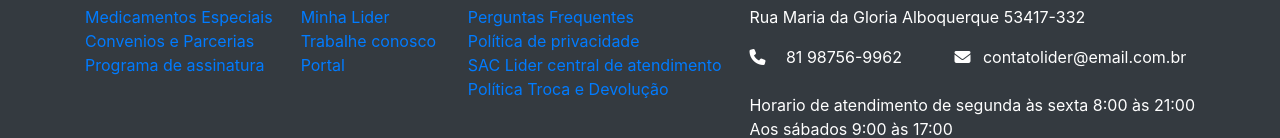
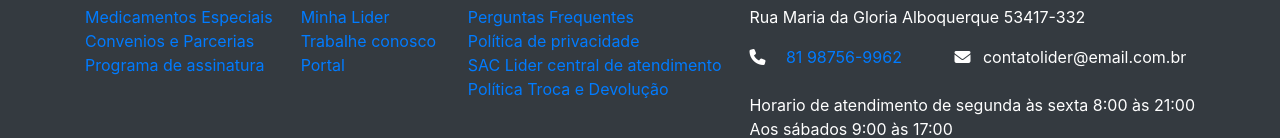
Before and after one commit to Srubens/farmacia-lider, a plain HTML site: page index.html in a window 1280 px wide. Shown: the part 3744-3882 px from the top of the page. Drawn offline with Linux system fonts and the light colour scheme; some packages are replaced by stand-ins of ours; a script that the page names is missing.

Commit message:
add link externo

```diff
--- a/index.html
+++ b/index.html
@@ -365,7 +365,10 @@
                         <p>Rua Maria da Gloria Alboquerque 53417-332</p>
                         <span class="mr-5" >
                             <i class="fa-solid fa-phone"></i>
-                            <span class="ml-3" >81 98756-9962</span>
+                            <a target="_blank" href="https://api.whatsapp.com/send?phone=5581985349872">
+                            <span class="ml-3" >
+                                81 98756-9962</span>
+                                </a>
                         </span>
                         <span>
                             <i class="fa-solid fa-envelope"></i>
```
